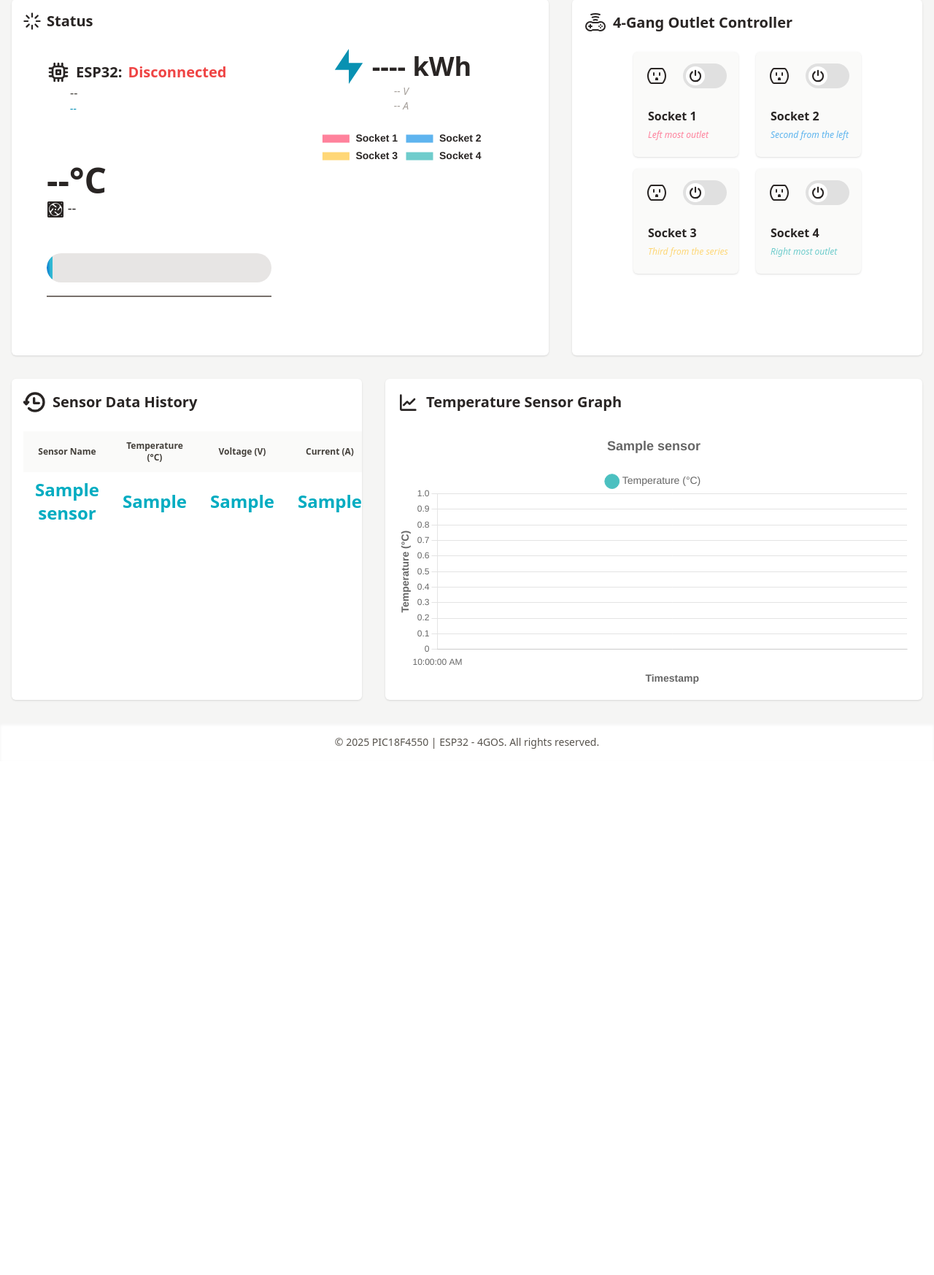
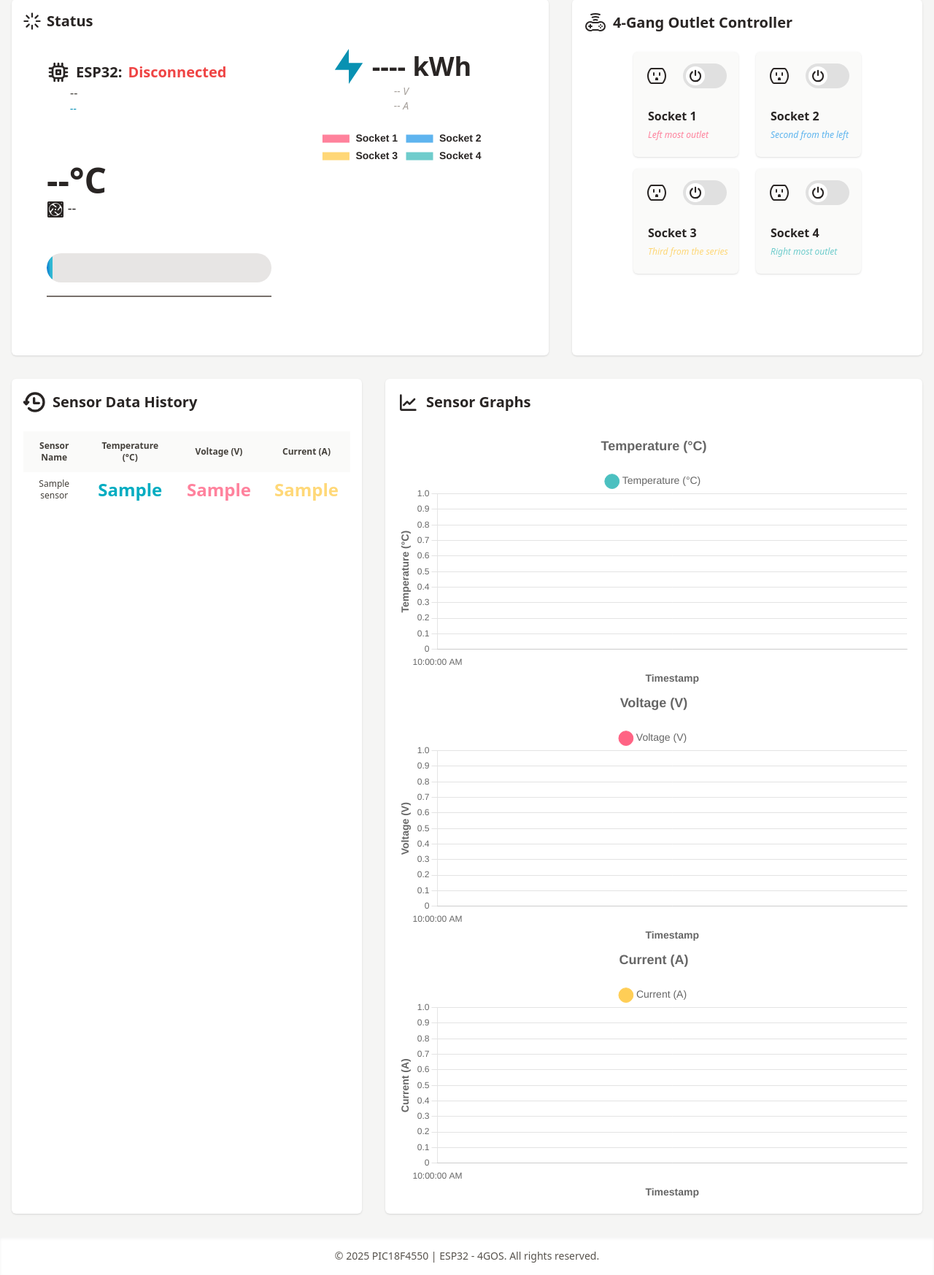
Before and after one commit to naaivvv/4gos, a PHP site: page / in a window 1280 px wide. Shown: the part 281-2028 px from the top of the page at 73% size. Before the commit the page ends 1307 px from the top, so only its background shows below. Run offline with PHP 8.4, Linux system fonts and the light colour scheme; the visitor is signed in with stand-in values (Sample User, id 1); tables that the repository leaves empty or names only in its code hold one stand-in row (values such as "Sample post"); data that the repository does not hold is empty; style sheets or scripts are compiled from the project's sources.

Commit message:
changes in charts and table

```diff
--- a/fetch_chart_data.php
+++ b/fetch_chart_data.php
@@ -22,6 +22,8 @@ if ($result = $conn->query($sql)) {
             'id' => $row["id"],
             'sensor_name' => $row["sensor_name"],
             'temp' => $row["temp"],
+            'voltage' => $row["voltage"],
+            'current' => $row["current"],
             'created_at' => date("h:i:s A", strtotime($row["created_at"])) // Format timestamp
         ];
     }
--- a/fetch_data.php
+++ b/fetch_data.php
@@ -2,7 +2,7 @@
 include_once('db_connection.php');
 
 // Fetch the latest 500 sensor data entries
-$sql = "SELECT * FROM `sensor` ORDER BY id DESC LIMIT 10";
+$sql = "SELECT * FROM `sensor` ORDER BY id DESC LIMIT 36";
 
 // Execute the query and prepare data for Chart.js
 $data = [];
--- a/index.js
+++ b/index.js
@@ -1,5 +1,3 @@
-var ctx = document.getElementById('chartCanvas').getContext('2d');
-        var myChart;
 
         function fetchSensorData() {
             var xhr = new XMLHttpRequest();
@@ -87,9 +85,9 @@ var ctx = document.getElementById('chartCanvas').getContext('2d');
                 var row = document.createElement("tr");
                 row.innerHTML = `
                     <td class='py-2 px-4'>${item.sensor_name}</td>
-                    <td class='py-2 px-4'>${item.temp}</td>
-                    <td class='py-2 px-4'>${item.voltage}</td>
-                    <td class='py-2 px-4'>${item.current}</td>
+                    <td class='py-2 px-4' id='temp_tb'>${item.temp}</td>
+                    <td class='py-2 px-4' id='voltage_tb'>${item.voltage}</td>
+                    <td class='py-2 px-4' id='current_tb'>${item.current}</td>
                 `;
                 sensorDataTable.appendChild(row);
             });
@@ -101,143 +99,101 @@ var ctx = document.getElementById('chartCanvas').getContext('2d');
         if (this.readyState == 4 && this.status == 200) {
             var data = JSON.parse(this.responseText);
             var sensorTitle = data.length > 0 ? data[0].sensor_name : "Unknown Sensor";
-                    updateChart(data, sensorTitle);
+            updateCharts(data, sensorTitle);
         }
     };
     xhr.open("GET", "fetch_chart_data.php", true);
     xhr.send();
 }
 
-        function updateChart(data, sensorTitle) {
+// Declare global chart instances
+var tempChart = null;
+var voltageChart = null;
+var currentChart = null;
+
+function updateCharts(data, sensorTitle) {
+    var labels = data.map(item => item.created_at);
     var tempData = data.map(item => item.temp);
-            var labels = data.map(item => item.created_at);
+    var voltageData = data.map(item => item.voltage);
+    var currentData = data.map(item => item.current);
 
-            // If the chart already exists, destroy it before creating a new one
-            if (window.myChart) {
-                window.myChart.destroy();
+    tempChart = createChart('chartCanvasTemp', 'Temperature (°C)', labels, tempData, 'rgba(75, 192, 192, 1)', 'rgba(75, 192, 192, 0)', tempChart);
+    voltageChart = createChart('chartCanvasVoltage', 'Voltage (V)', labels, voltageData, 'rgba(255, 99, 132, 1)', 'rgba(255, 99, 132, 0)', voltageChart);
+    currentChart = createChart('chartCanvasCurrent', 'Current (A)', labels, currentData, 'rgba(255, 206, 86, 1)', 'rgba(255, 206, 86, 0)', currentChart);
 }
 
-            // Get the canvas context
-            var ctx = document.getElementById('chartCanvas').getContext('2d');
+function createChart(canvasId, label, labels, data, borderColor, fadeColor, existingChart) {
+    // ✅ Properly destroy existing chart before creating a new one
+    if (existingChart) {
+        existingChart.destroy();
+    }
 
-            // Create a gradient for the line
+    var ctx = document.getElementById(canvasId).getContext('2d');
     var gradient = ctx.createLinearGradient(0, 0, 0, 400);
-            gradient.addColorStop(0, 'rgba(75, 192, 192, 1)'); // Starting color
-            gradient.addColorStop(1, 'rgba(75, 192, 192, 0)'); // Fading color
+    gradient.addColorStop(0, borderColor);
+    gradient.addColorStop(1, fadeColor);
 
-            // Create the chart
-            window.myChart = new Chart(ctx, {
+    return new Chart(ctx, {
         type: 'line',
         data: {
             labels: labels,
             datasets: [{
-                        label: 'Temperature (°C)',
-                        data: tempData,
-                        borderColor: 'rgba(75, 192, 192, 1)',
+                label: label,
+                data: data,
+                borderColor: borderColor,
                 backgroundColor: gradient,
-                        fill: true, // Fill area under the curve
-                        tension: 0.4, // Make the line more wavy
-                        pointRadius: 4, // Highlight points
-                        pointBackgroundColor: 'rgba(75, 192, 192, 1)',
-                        hoverBorderColor: 'rgba(0, 128, 255, 1)', // Add hover interaction for points
+                fill: true,
+                tension: 0.4,
+                pointRadius: 4,
+                pointBackgroundColor: borderColor,
+                hoverBorderColor: 'rgba(0, 128, 255, 1)',
                 hoverBorderWidth: 2
             }]
         },
         options: {
             responsive: true,
             animation: {
-                        duration: 1500, // Smooth fade duration
-                        easing: 'easeOutQuart', // Easing for smooth transitions
+                duration: 1500,
+                easing: 'easeOutQuart',
                 animations: {
-                            opacity: {
-                                from: 0, // Fade in from 0 opacity
-                                to: 1,
-                                easing: 'easeOutQuart',
-                                duration: 1500
-                            },
-                            y: {
-                                easing: 'easeOutQuart',
-                                duration: 1500
-                            }
+                    opacity: { from: 0, to: 1, easing: 'easeOutQuart', duration: 1500 },
+                    y: { easing: 'easeOutQuart', duration: 1500 }
                 }
             },
-                    interaction: {
-                        mode: 'index',
-                        intersect: false // Highlight nearest data point
-                    },
+            interaction: { mode: 'index', intersect: false },
             plugins: {
                 title: {
                     display: true,
-                            text: sensorTitle,
-                            font: {
-                                size: 18,
-                                weight: 'bold'
-                            },
-                            padding: {
-                                top: 10,
-                                bottom: 20
-                            }
+                    text: label,
+                    font: { size: 18, weight: 'bold' },
+                    padding: { top: 10, bottom: 20 }
                 },
                 tooltip: {
                     enabled: true,
-                            backgroundColor: 'rgba(0,0,0,0.7)', // Dark tooltip background
-                            bodyFont: {
-                                size: 14
+                    backgroundColor: 'rgba(0,0,0,0.7)',
+                    bodyFont: { size: 14 },
+                    titleFont: { size: 16 },
+                    padding: 10,
+                    callbacks: { label: function (context) { return `${label}: ${context.raw}`; } }
                 },
-                            titleFont: {
-                                size: 16
-                            },
-                            padding: 10,
-                            callbacks: {
-                                label: function (context) {
-                                    return `Temp: ${context.raw}°C`; // Customize tooltip text
-                                }
-                            }
-                        },
-                        legend: {
-                            display: true,
-                            labels: {
-                                usePointStyle: true, // Use circular point styles
-                                font: {
-                                    size: 14
-                                }
-                            }
-                        }
+                legend: { display: true, labels: { usePointStyle: true, font: { size: 14 } } }
             },
             scales: {
                 x: {
-                            title: {
-                                display: true,
-                                text: 'Timestamp',
-                                font: {
-                                    size: 14,
-                                    weight: 'bold'
-                                }
-                            },
-                            grid: {
-                                display: false // Remove x-axis grid lines
-                            }
+                    title: { display: true, text: 'Timestamp', font: { size: 14, weight: 'bold' } },
+                    grid: { display: false }
                 },
                 y: {
-                            title: {
-                                display: true,
-                                text: 'Temperature (°C)',
-                                font: {
-                                    size: 14,
-                                    weight: 'bold'
-                                }
-                            },
-                            grid: {
-                                color: 'rgba(200, 200, 200, 0.5)' // Light gray grid lines
-                            },
-                            ticks: {
-                                beginAtZero: true
-                            }
+                    title: { display: true, text: label, font: { size: 14, weight: 'bold' } },
+                    grid: { color: 'rgba(200, 200, 200, 0.5)' },
+                    ticks: { beginAtZero: true }
                 }
             }
         }
     });
 }
+
+
 
         let currentTemp = 0;
         function fetchStatus() {
@@ -270,9 +226,9 @@ var ctx = document.getElementById('chartCanvas').getContext('2d');
                             <span style="color: ${
                                 data.is_fan_on == 1 ? '#22c55e' : '#ef4444'
                             }">${fanStatus}</span>`;
-                            kwhElement.textContent = `${Math.floor(data.energy)} kWh`;
-                            voltageElement.textContent = `${data.voltage} V`;
-                            currentElement.textContent = `${data.current} A`;
+                            kwhElement.textContent = `${parseFloat(data.energy).toFixed(4)} kWh`;
+                            voltageElement.textContent = `${parseFloat(data.voltage).toFixed(2)} V`;
+                            currentElement.textContent = `${parseFloat(data.current).toFixed(2)} A`;
                     } else {
                         // If ESP32 is disconnected, show "--" but keep the SVG
                         temperatureElement.innerHTML = "--°C";
@@ -352,7 +308,7 @@ var ctx = document.getElementById('chartCanvas').getContext('2d');
                 .catch(error => console.error("Error fetching socket data:", error));
         }
 
-        function createChart(data) {
+        function createDoughnutChart(data) {
             const ctx = document.getElementById('socketChart').getContext('2d');
 
             // Calculate total usage
@@ -434,7 +390,7 @@ var ctx = document.getElementById('chartCanvas').getContext('2d');
                 socketChart.data.datasets[0].data = [data.s1, data.s2, data.s3, data.s4];
                 socketChart.update(); // Refresh chart data
             } else {
-                createChart(data);
+                createDoughnutChart(data);
             }
         }
 
--- a/index.php
+++ b/index.php
@@ -21,10 +21,20 @@ if (!isset($_SESSION['user_id'])) {
         #dropdownMenu {
             transition: all 0.3s ease;
         }
-        table tbody tr:first-child {
+        table tbody tr:first-child #temp_tb {
             font-weight: bold;
             font-size:x-large;
             color:#00acc1;
+        }
+        table tbody tr:first-child #voltage_tb {
+            font-weight: bold;
+            font-size:x-large;
+            color:#ff6384cc;
+        }
+        table tbody tr:first-child #current_tb {
+            font-weight: bold;
+            font-size:x-large;
+            color:#ffce56cc;
         }
         .switch {position: relative; display: inline-block; width: 60px; height: 34px;}
         .switch input {opacity: 0; width: 0; height: 0;}
@@ -211,10 +221,13 @@ if (!isset($_SESSION['user_id'])) {
             <div class="bg-white shadow-sm rounded-md p-4 col-span-1 lg:col-span-3">
             <h3 class="text-xl font-semibold text-stone-800 flex items-center gap-2 mb-6">
             <svg viewBox="0 0 24 24" fill="none" xmlns="http://www.w3.org/2000/svg" class="h-8 w-8 inline"><g id="SVGRepo_bgCarrier" stroke-width="0"></g><g id="SVGRepo_tracerCarrier" stroke-linecap="round" stroke-linejoin="round"></g><g id="SVGRepo_iconCarrier"> <path d="M4 5V19C4 19.5523 4.44772 20 5 20H19" stroke="#292524" stroke-width="2" stroke-linecap="round" stroke-linejoin="round"></path> <path d="M18 9L13 13.9999L10.5 11.4998L7 14.9998" stroke="#292524" stroke-width="2" stroke-linecap="round" stroke-linejoin="round"></path> </g></svg>
-            Temperature Sensor Graph
+            Sensor Graphs
             </h3>
                 <div class="line-chart">
-                    <canvas id="chartCanvas"></canvas>
+                <canvas id="chartCanvasTemp"></canvas>
+                <canvas id="chartCanvasVoltage"></canvas>
+                <canvas id="chartCanvasCurrent"></canvas>
+
                 </div>
             </div>
 
--- a/insert_socket_states.php
+++ b/insert_socket_states.php
@@ -27,9 +27,6 @@ if ($_SERVER["REQUEST_METHOD"] == "POST") {
     // Decode JSON input
     $inputJSON = file_get_contents('php://input');
     $input = json_decode($inputJSON, true);
-
-    // Debugging: Log received data
-    file_put_contents('debug.log', print_r($input, true));
 
     if (!$input) {
         echo json_encode(["error" => "Invalid JSON received"]);
```
Lines whose indentation alone changed are shown as unchanged.
